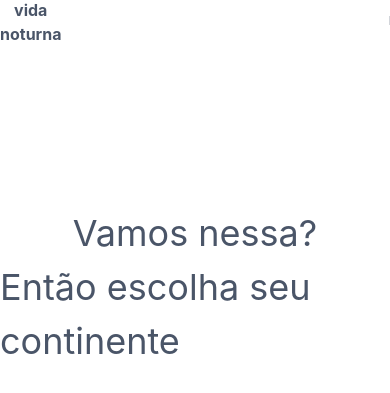
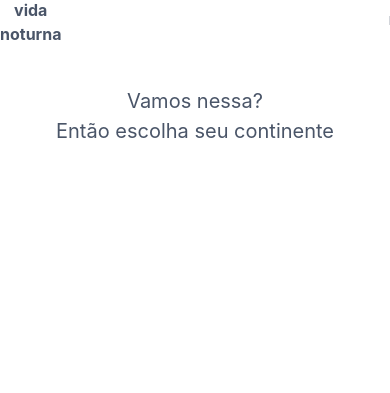
Before and after one commit to jovemdan/Ignite-challenge-WorldTrip, a Next.js app: page / in a window 390 px wide. Shown: the part 381-774 px from the top of the page. Built offline with nearby package versions, Linux system fonts and the light colour scheme.

Commit message:
feat: Responsive continent text

```diff
--- a/components/chooseContinentText.tsx
+++ b/components/chooseContinentText.tsx
@@ -3,14 +3,14 @@ import { Center, Text } from '@chakra-ui/react'
 export function ChooseContinentText() {
   return (
     <>
-      <Center pt='40'>
-        <Text as='h1' color='gray.600' fontSize='36px'>
+      <Center pt={['10', '40']}>
+        <Text as='h1' color='gray.600' fontSize={['20px', '36px']}>
           Vamos nessa?
         </Text>
         <br />
       </Center>
       <Center>
-        <Text as='h1' color='gray.600' fontSize='36px'>
+        <Text as='h1' color='gray.600' fontSize={['20px', '36px']}>
           Então escolha seu continente
         </Text>
       </Center>
```
